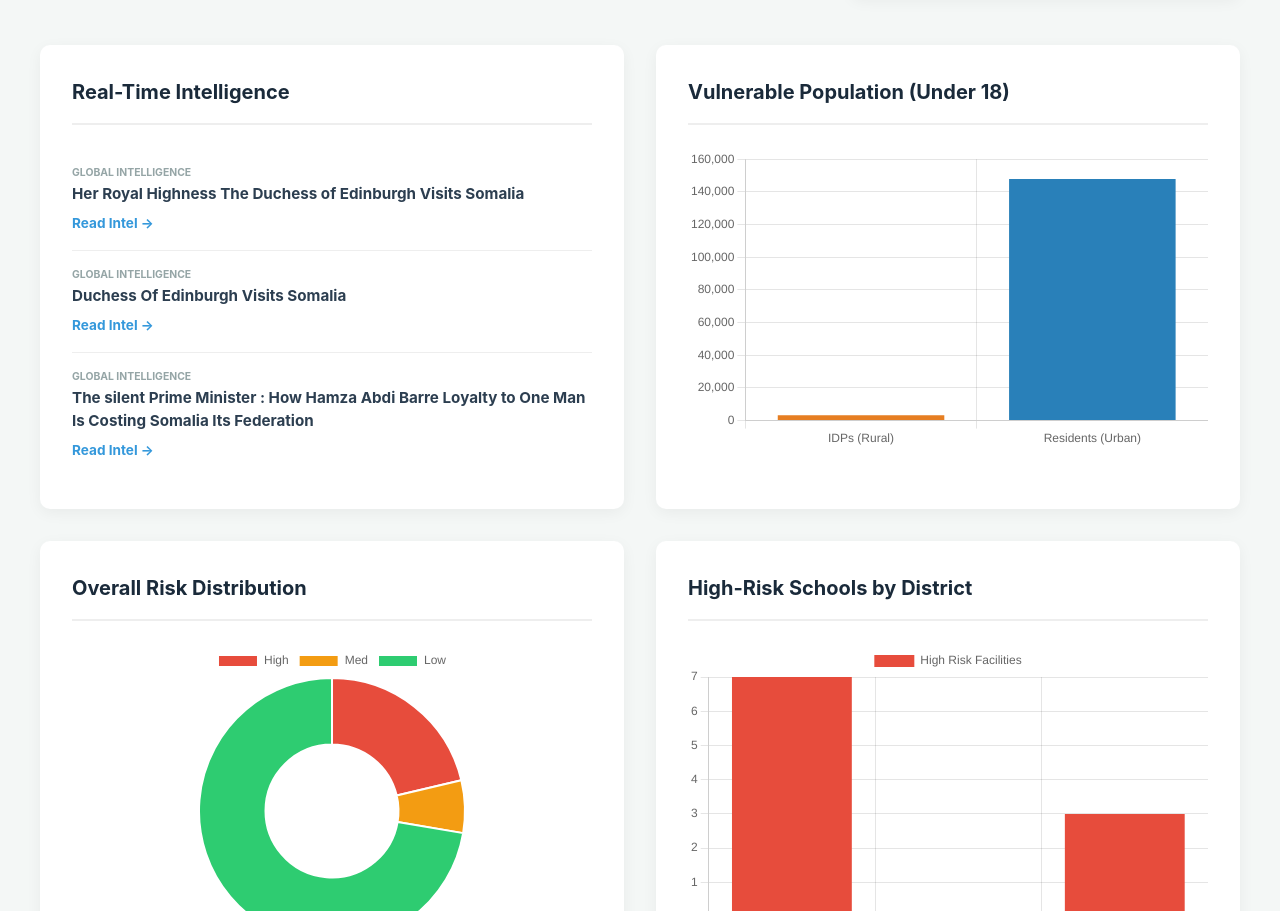
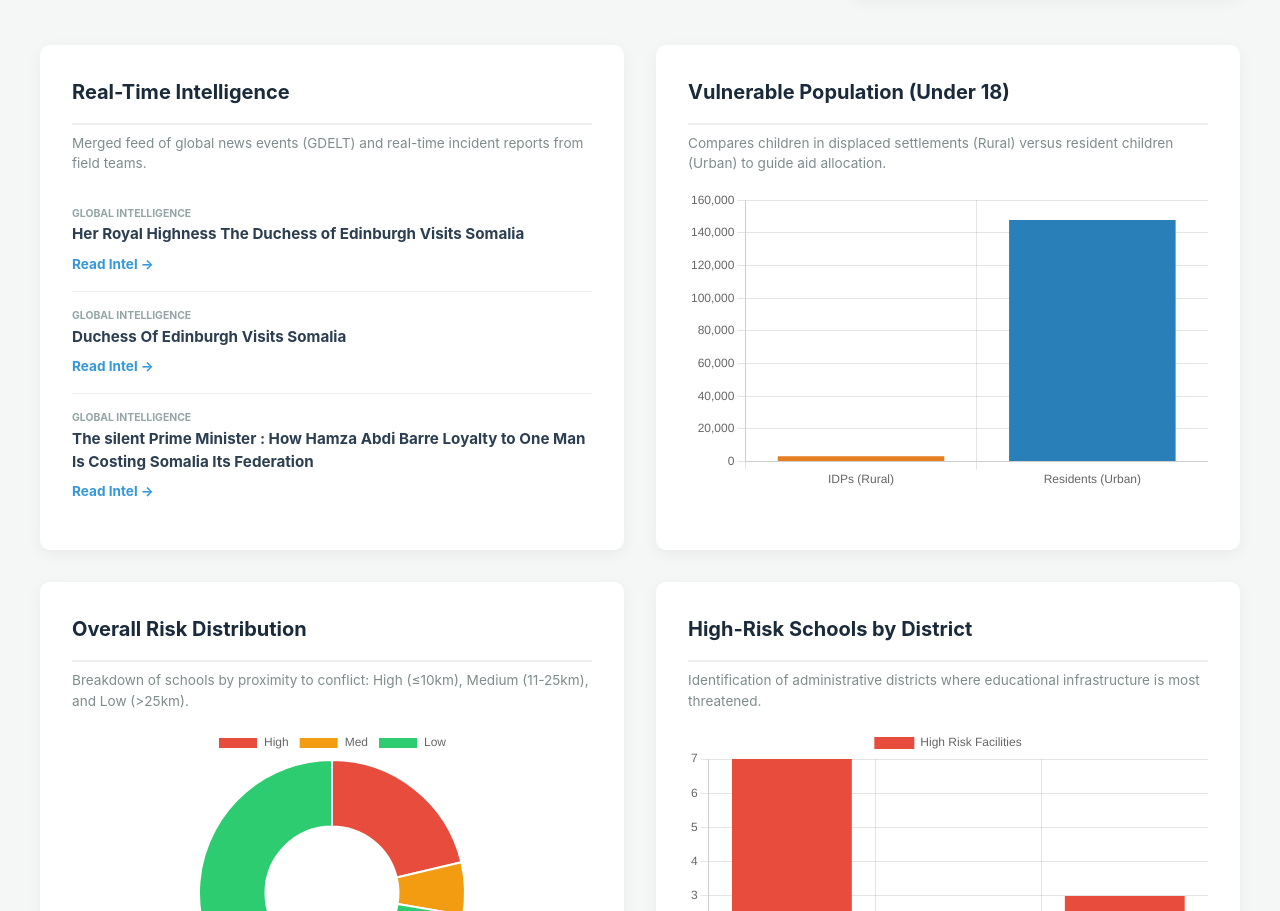
Before and after one commit to villirillogiulia-eng/RFP, a plain HTML site: page index.html in a window 1280 px wide. Shown: the part 664-1575 px from the top of the page. Drawn offline with nearby package versions, Linux system fonts and the light colour scheme.

Commit message:
Enhance chart descriptions with humanitarian and operational context

```diff
--- a/index.html
+++ b/index.html
@@ -244,24 +244,28 @@
         <div class="dashboard-grid">
             <div class="card">
                 <h2>Real-Time Intelligence</h2>
+                <p style="font-size: 0.85rem; color: #7f8c8d; margin-top: -1rem; margin-bottom: 1rem;">Merged feed of global news events (GDELT) and real-time incident reports from field teams.</p>
                 <div class="news-sidebar" id="news-container">
                     <!-- Loaded via JS -->
                 </div>
             </div>
             <div class="card">
                 <h2>Vulnerable Population (Under 18)</h2>
+                <p style="font-size: 0.85rem; color: #7f8c8d; margin-top: -1rem; margin-bottom: 1rem;">Compares children in displaced settlements (Rural) versus resident children (Urban) to guide aid allocation.</p>
                 <div style="height: 300px;">
                     <canvas id="u18ComparisonChart"></canvas>
                 </div>
             </div>
             <div class="card">
                 <h2>Overall Risk Distribution</h2>
+                <p style="font-size: 0.85rem; color: #7f8c8d; margin-top: -1rem; margin-bottom: 1rem;">Breakdown of schools by proximity to conflict: High (&le;10km), Medium (11-25km), and Low (>25km).</p>
                 <div style="height: 300px;">
                     <canvas id="riskPieChart"></canvas>
                 </div>
             </div>
             <div class="card">
                 <h2>High-Risk Schools by District</h2>
+                <p style="font-size: 0.85rem; color: #7f8c8d; margin-top: -1rem; margin-bottom: 1rem;">Identification of administrative districts where educational infrastructure is most threatened.</p>
                 <div style="height: 300px;">
                     <canvas id="districtBarChart"></canvas>
                 </div>
```
Also changed, not shown: launchpage.html (+4 -0 lines).
